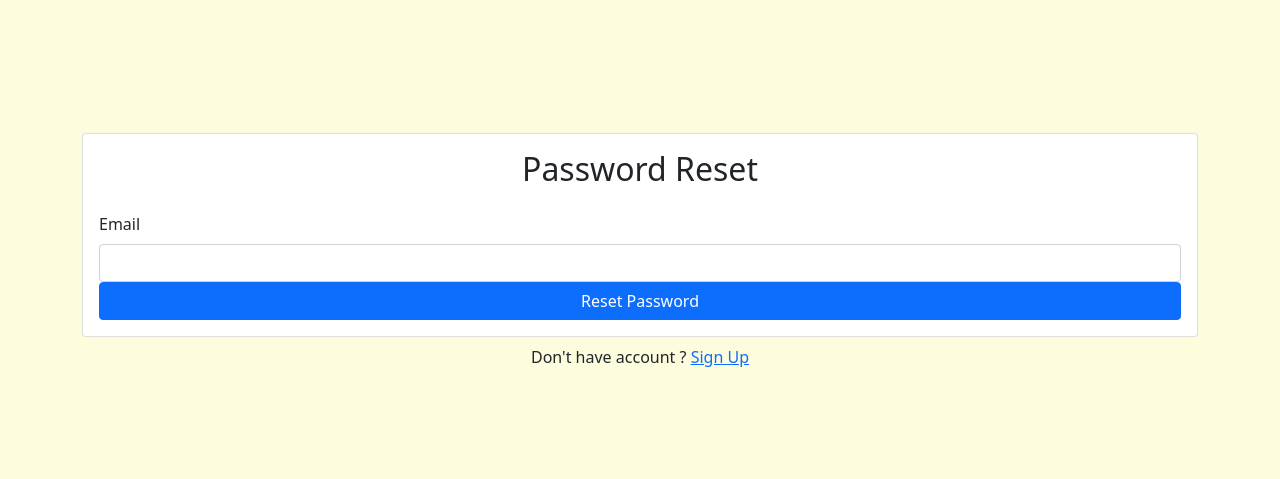
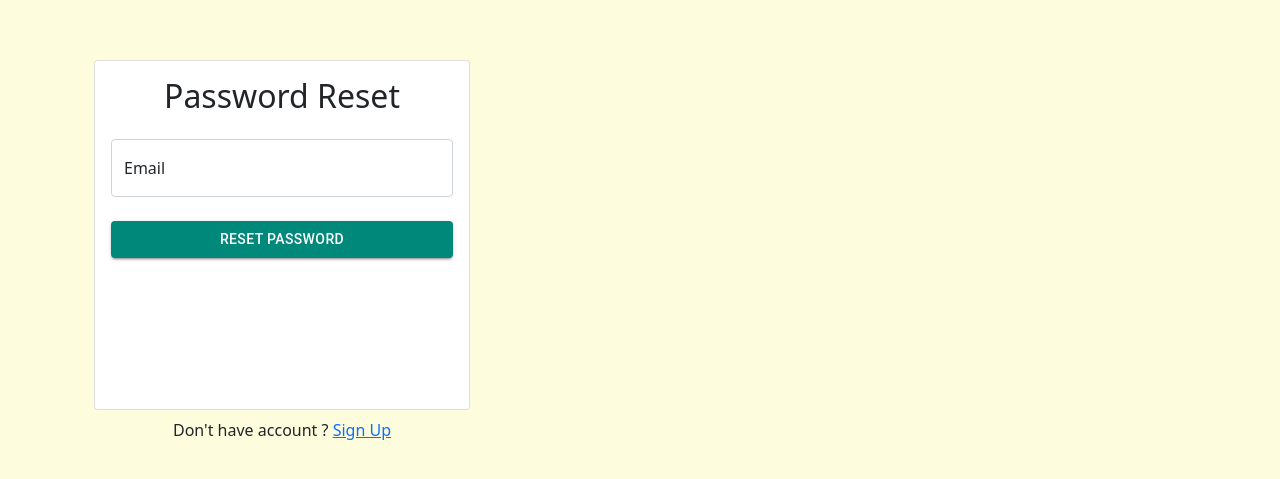
Before and after one commit to YahavSofer/Attendor-App, a React (Create React App) app in the folder my-app/: page /forgot-password in a window 1280 px wide. Shown: the part 149-628 px from the top of the page. Built offline with nearby package versions, Linux system fonts and the light colour scheme; no server answers.

Commit message:
styling the login page

```diff
--- a/my-app/src/Components/ForgotPassword.js
+++ b/my-app/src/Components/ForgotPassword.js
@@ -1,7 +1,10 @@
 import React, {useRef, useState} from 'react'
-import {Alert, Button, Card, Form} from 'react-bootstrap'
+import {Alert, Card, Col, Container, Form, Row,FloatingLabel} from 'react-bootstrap'
 import { useAuth } from '../context/AuthContext'
 import { Link } from 'react-router-dom'
+import {Button} from '@mui/material'
+import { createTheme,ThemeProvider } from '@mui/material/styles'
+
 
 export default function ForgotPassword() {
     const emailRef = useRef()
@@ -9,6 +12,17 @@ export default function ForgotPassword() {
     const [error, setError] = useState("")
     const [message, setMessage] = useState("")
     const [loading, setLoading] = useState(false)
+
+
+
+const theme = createTheme({
+  palette: {
+    success: {
+      main: '#00897b',
+      darker: '#005f56',
+    }
+  },
+});
 
  async function handleSubmit(e){
         e.preventDefault()
@@ -27,26 +41,37 @@ export default function ForgotPassword() {
     }
     return (
         <>
-        <Card>
-            <Card.Body>
+        <Container  className='flex-warp'>
+            <Row>
+                <Col style={{minWidth:'350px',maxWidth:'400px'}}>
+                    <Card style={{minHeight:'350px'}}>
+                        < Card.Body className = 'align-items-center flex-column'>
                             <h2 className="text-center mb-4">Password Reset</h2>
                             {error && <Alert variant="danger">{error}</Alert>}
                             {message && <Alert variant="success">{message}</Alert>}
                             <Form onSubmit = {handleSubmit}>
                                 <Form.Group id="email">
-                        <Form.Label>Email</Form.Label>
-                        <Form.Control type="email" ref={emailRef} required/>
+                                    <FloatingLabel label="Email"  className="mb-3">
+                                    <Form.Control type="email"  placeholder="name@example.com"  ref={emailRef} required/>
+                                    </FloatingLabel>
                                 </Form.Group>
-
-                    <Button disabled={loading} type='submit' className='w-100'>
+                                <ThemeProvider theme={theme}>
+                                <Button disabled={loading} type='submit' className="w-100 mt-sm-2" variant='contained' color='success'>
                                     Reset Password
                                 </Button>
+                                </ThemeProvider>
                             </Form>
                         </Card.Body>
                     </Card>
             <div className="w-100 text-center mt-2">
                 Don't have account ? <Link to='/signup'>Sign Up</Link>
             </div>
+                </Col>
+
+            </Row>
+
+        </Container>
+
     </>
     )
 }
--- a/my-app/src/Components/Login.js
+++ b/my-app/src/Components/Login.js
@@ -62,9 +62,9 @@ export default function Login() {
                     </div>
 
         </Col>
-        <Col md={{ span: 3,offset: 2 }} className='mb-md-4 text-left'  style={{minWidth:'350px',minHeight:'25vh'}}>
-            <h1 style={{color: '#00afb9'}}>Attendor</h1>
-           <p style={{fontSize: '18px'}}> Find your event,<br/>
+        <Col md={{ span: 3,offset: 2 }} className='mb-md-4 text-left'  style={{minWidth:'400px',minHeight:'25vh'}}>
+            <h1 style={{fontSize:'500%', color: '#00afb9'}}>Attendor</h1>
+           <p style={{fontSize: '180%'}}> Find your event,<br/>
             and be part of a <strong>bigger</strong> comunity
             </p>
         </Col>
--- a/my-app/src/Components/Signup.js
+++ b/my-app/src/Components/Signup.js
@@ -1,8 +1,8 @@
 import React, {useRef, useState} from 'react'
-import {Alert, Button, Card, Form} from 'react-bootstrap'
+import {Alert, Card, Form,Container} from 'react-bootstrap'
 import { useAuth } from '../context/AuthContext'
 import { Link ,useHistory } from 'react-router-dom'
-
+import {Button} from '@mui/material'
 
 export default function Signup() {
     const emailRef = useRef()
@@ -35,7 +35,8 @@ export default function Signup() {
     }
     return (
         <>
-        <Card >
+        <Container style={{minWidth:'350px',maxWidth:'400px'}}>
+        <Card className='shadow rounded' style={{background:'#83c5be'}}>
             <Card.Body>
                 <h2 className="text-center mb-4">Sign Up</h2>
                 {error && <Alert variant="danger">{error}</Alert>}
@@ -53,8 +54,10 @@ export default function Signup() {
                         <Form.Control type='password' ref={passworConfirmationdRef} required/>
                     </Form.Group>
 
-                    <Button disabled={loading} type='submit' className='w-100'>
-                        Sign up
+                    {/* <Button disabled={loading} type='submit' className='w-100'>
+                    </Button> */}
+                    <Button disabled={loading} type='submit' className="w-100 mt-sm-2" variant='contained' color='primary'>
+                    Sign up
                     </Button>
 
                 </Form>
@@ -63,6 +66,7 @@ export default function Signup() {
             <div className="w-100 text-center mt-2">
                 Already have an account ? <Link to='/login'>Log In</Link>
             </div>
+            </Container>
     </>
     )
 }
```
Also changed, not shown: my-app/src/Components/UserForm.js (added, +7 -0 lines). Lines whose indentation alone changed are shown as unchanged.
